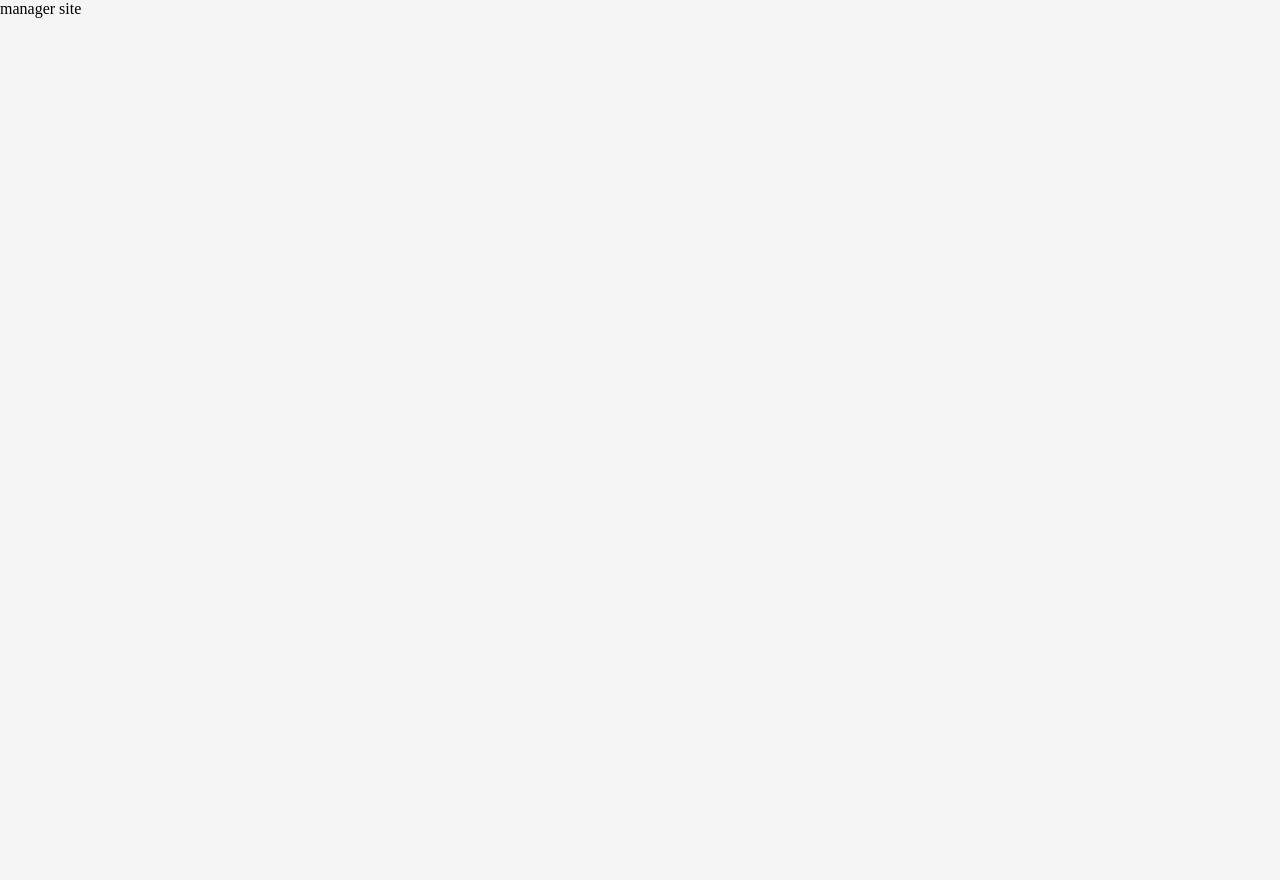
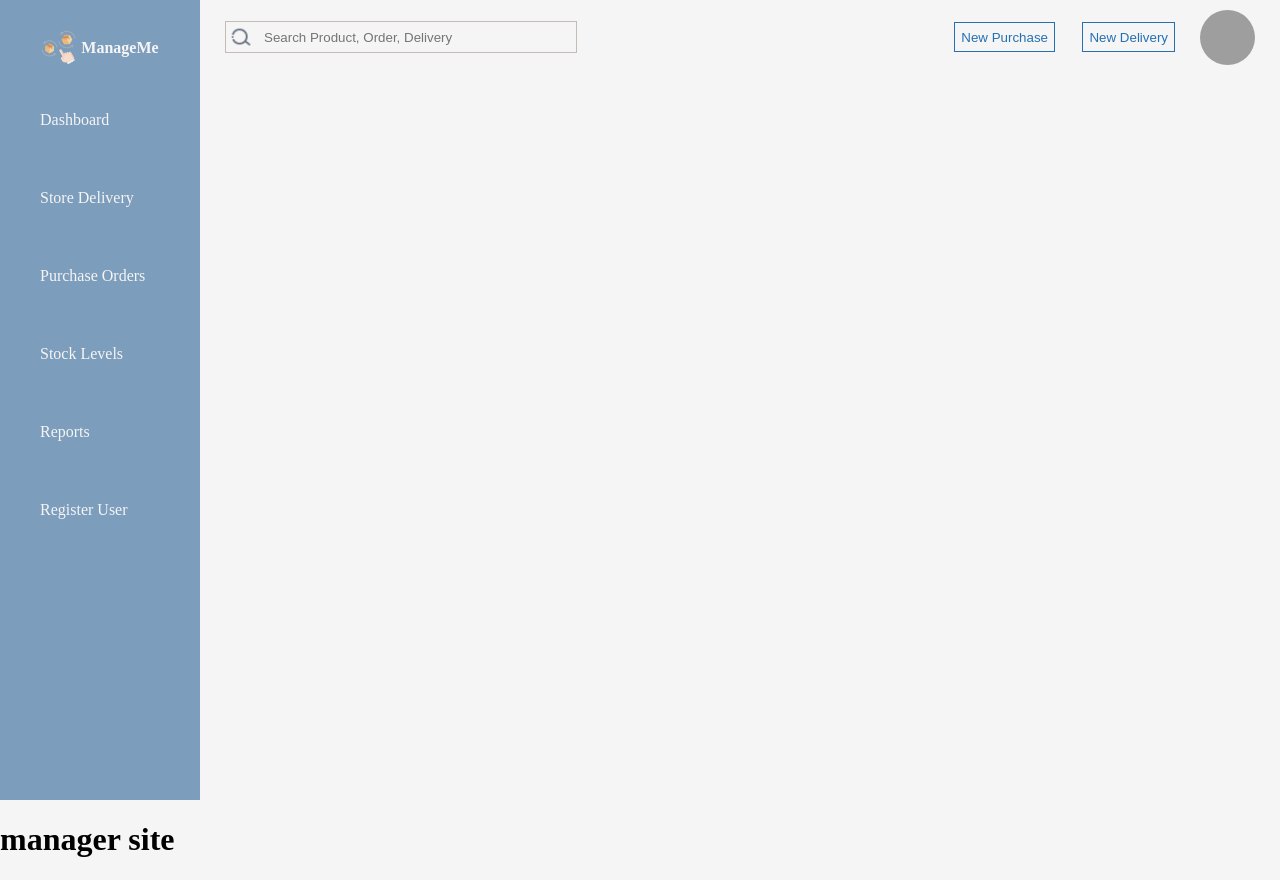
Before and after one commit to abigail-143/sei45-project4-ManageMe, a React (Vite) app in the folder frontend/: page /manager in a window 1280 px wide. Before the commit the page ends 800 px from the top, so only its background shows below. Built offline with nearby package versions, Linux system fonts and the light colour scheme; grey boxes are pictures that could not be loaded.

Commit message:
JUST CAUSE I IMPORTED THE COMPONENT FROM THE WRONG DIRECTORY !!!!!!!!!

```diff
--- a/frontend/src/App.tsx
+++ b/frontend/src/App.tsx
@@ -1,8 +1,8 @@
 import React, { Suspense, useState } from "react";
 import { Route, Routes } from "react-router-dom";
 import { LoginPage } from "./Pages/LoginPage";
-import { ManagerSite } from "./Pages/ManagerSite";
-import { StaffSite } from "./Pages/StaffSite";
+import { ManagerSite } from "./Components/ManagerSite";
+import { StaffSite } from "./Components/StaffSite";
 
 const App: React.FC = () => {
   const [login, setLogin] = useState<boolean>(true);
--- a/frontend/src/Components/ManagerSite.tsx
+++ b/frontend/src/Components/ManagerSite.tsx
@@ -1,16 +1,17 @@
-import React, { PropsWithChildren, useState } from "react";
+import React from "react";
 import { Header } from "./Header";
 import { NavBar } from "./NavBar";
 
-interface IProps {
+interface props {
   role: string;
+  children?: React.ReactNode;
 }
 
-export const ManagerSite: React.FC<IProps> = ({ role }) => {
+export const ManagerSite: React.FC<props> = (props) => {
   return (
     <>
-      <Header role={role}></Header>
-      <NavBar role={role}></NavBar>
+      <Header role={props.role}></Header>
+      <NavBar role={props.role}></NavBar>
       <h1>manager site</h1>
     </>
   );
```
Also changed, not shown: 1 other file (tests, documents, lock files or other folders).
